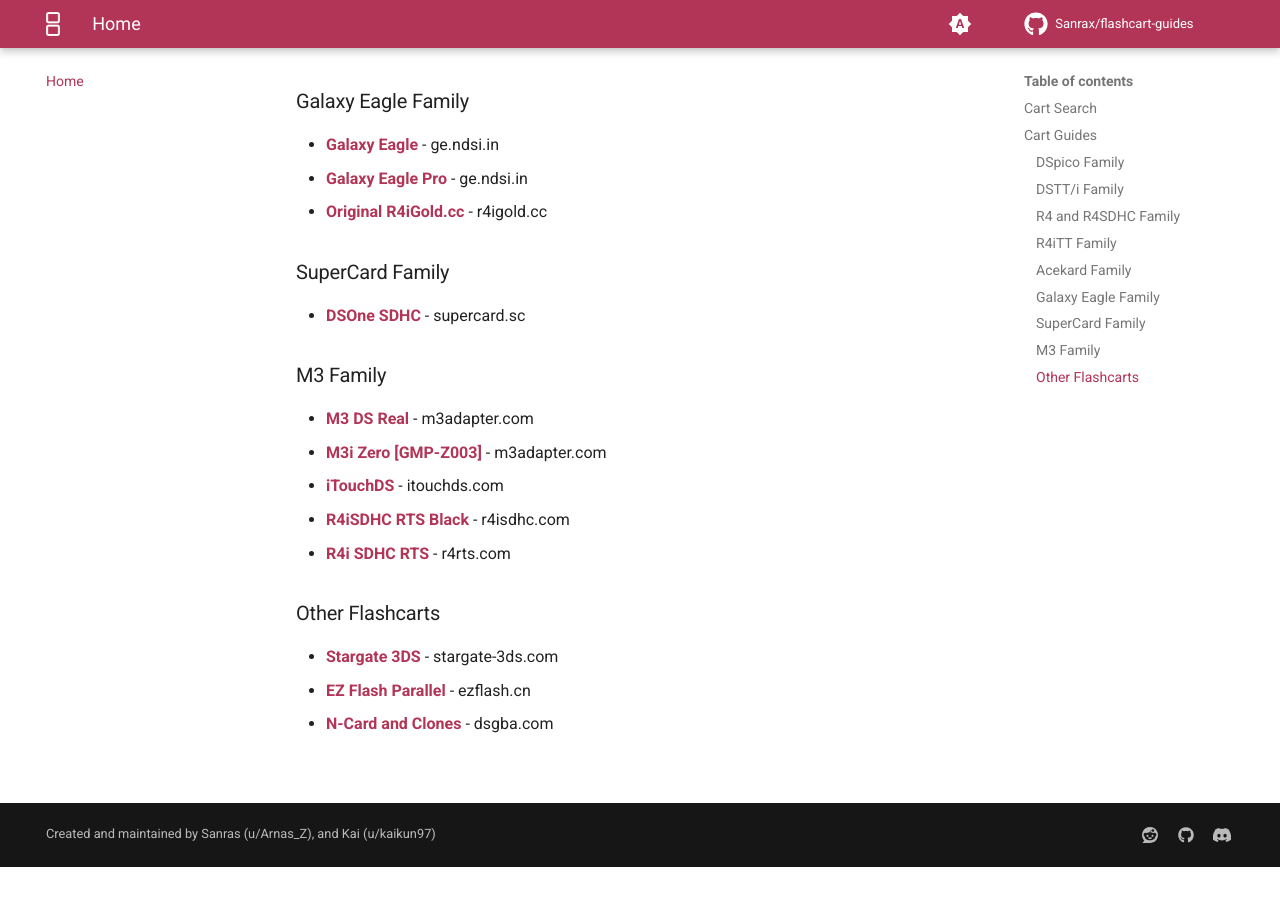
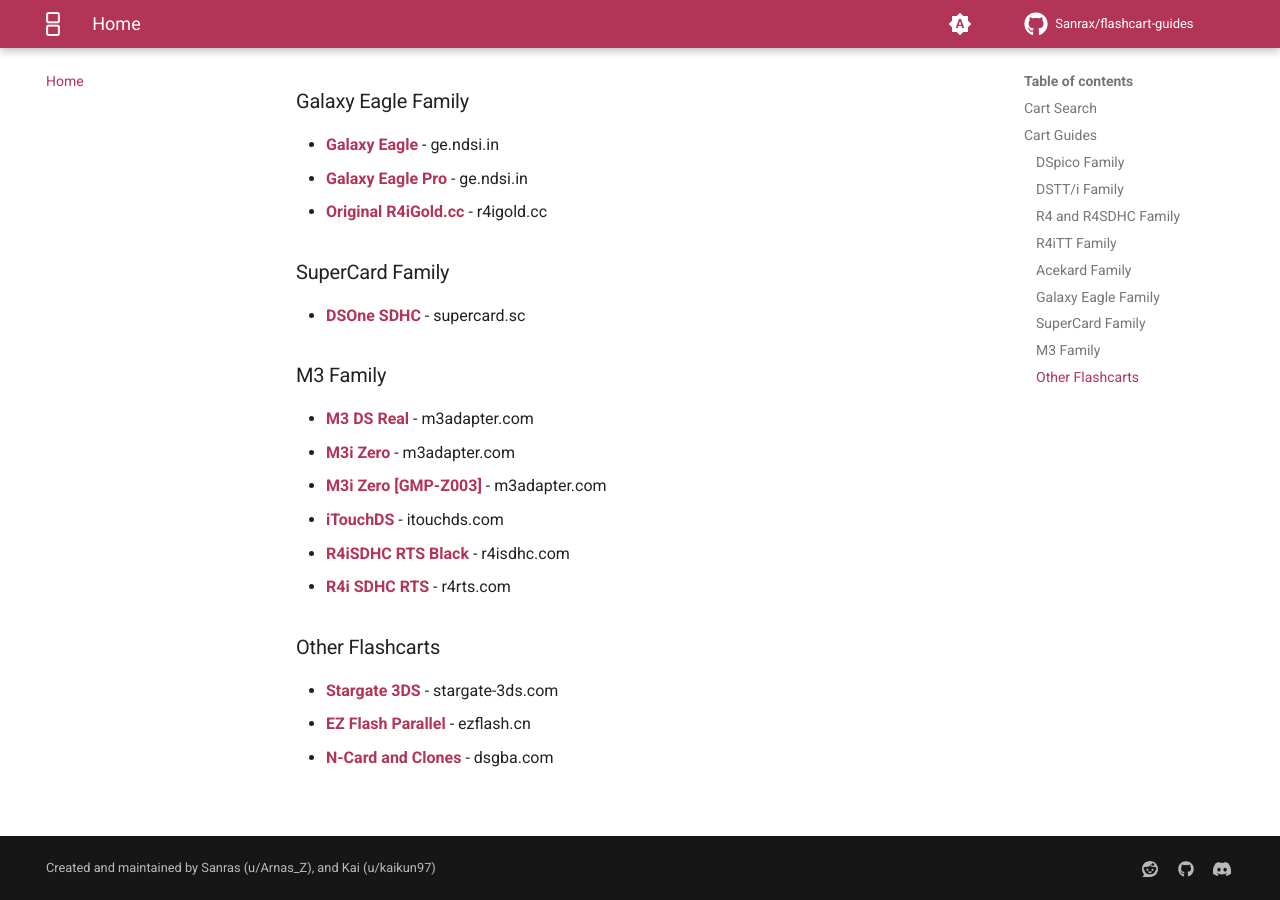
Before and after one commit to Sanrax/flashcart-guides, an MkDocs documentation site: the page built from docs/index.md, in a window 1280 px wide and 900 px high, scrolled down 2219 px. Built offline with MkDocs 1.6.1 and Material for MkDocs 9.7.7, drawn with Linux system fonts in a browser that asks for light colours; comment, search, counter and statistics services are not loaded; before the commit the page ends 3086 px from its top, so only the background shows below that.

Commit message:
Add M3i Zero (standard) to index

```diff
--- a/docs/index.md
+++ b/docs/index.md
@@ -146,7 +146,8 @@
 ### M3 Family
 
 - [**M3 DS Real**](cart-guides/m3dsreal.md "<img src="images/m3dsreal.png" alt="M3 DS Real" width="100">") - m3adapter.com
-- [**M3i Zero [GMP-Z003]**](cart-guides/m3izero_g003.md "<img src="images/M3i_G003.png" alt="M3i Zero" width="100">") - m3adapter.com
+- [**M3i Zero**](cart-guides/m3dsreal.md "<img src="images/M3i_Zero.png" alt="M3i Zero" width="100">") - m3adapter.com
+- [**M3i Zero [GMP-Z003]**](cart-guides/m3izero_g003.md "<img src="images/M3i_G003.png" alt="M3i Zero G003" width="100">") - m3adapter.com
 - [**iTouchDS**](cart-guides/itouchds.md "<img src="images/itouchds.png" alt="M3 DS Real" width="100">") - itouchds.com
 - [**R4iSDHC RTS Black**](cart-guides/rts_black.md "<img src="images/rts_black.jpg" alt="M3 DS Real" width="100">") - r4isdhc.com
 - [**R4i SDHC RTS**](cart-guides/r4rts.md "<img src="images/r4rts.jpg" alt="M3 DS Real" width="100">") - r4rts.com
```
Also changed, not shown: docs/images/M3i_Zero.png (added).
